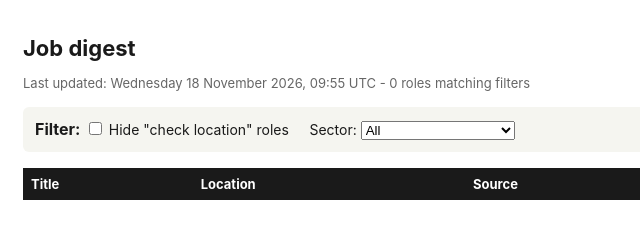
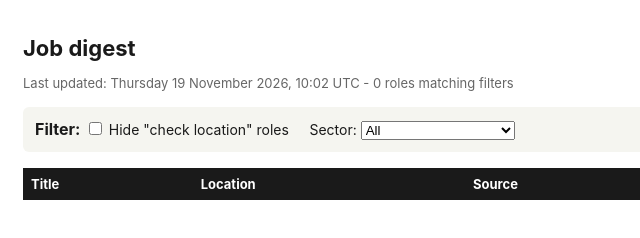
Before and after one commit to NiaBella/job-search, a plain HTML site: page docs/index.html in a window 1280 px wide. Shown: the full height of the page, 67-707 px from the left. Drawn offline with Linux system fonts and the light colour scheme.

Commit message:
Daily scrape 2026-11-19

```diff
--- a/docs/index.html
+++ b/docs/index.html
@@ -2,7 +2,7 @@
 <html lang="en">
 <head>
 <meta charset="utf-8">
-<title>Job results - Wednesday 18 November 2026, 09:55 UTC</title>
+<title>Job results - Thursday 19 November 2026, 10:02 UTC</title>
 <style>
     body { font-family: -apple-system, BlinkMacSystemFont, "Segoe UI", Arial, sans-serif;
             max-width: 1100px; margin: 0 auto; padding: 20px; color: #1a1a1a; }
@@ -21,7 +21,7 @@
 </head>
 <body>
 <h1>Job digest</h1>
-<div class="meta">Last updated: Wednesday 18 November 2026, 09:55 UTC - 0 roles matching filters</div>
+<div class="meta">Last updated: Thursday 19 November 2026, 10:02 UTC - 0 roles matching filters</div>
 
 <div class="filters">
     <strong>Filter:</strong>
```
